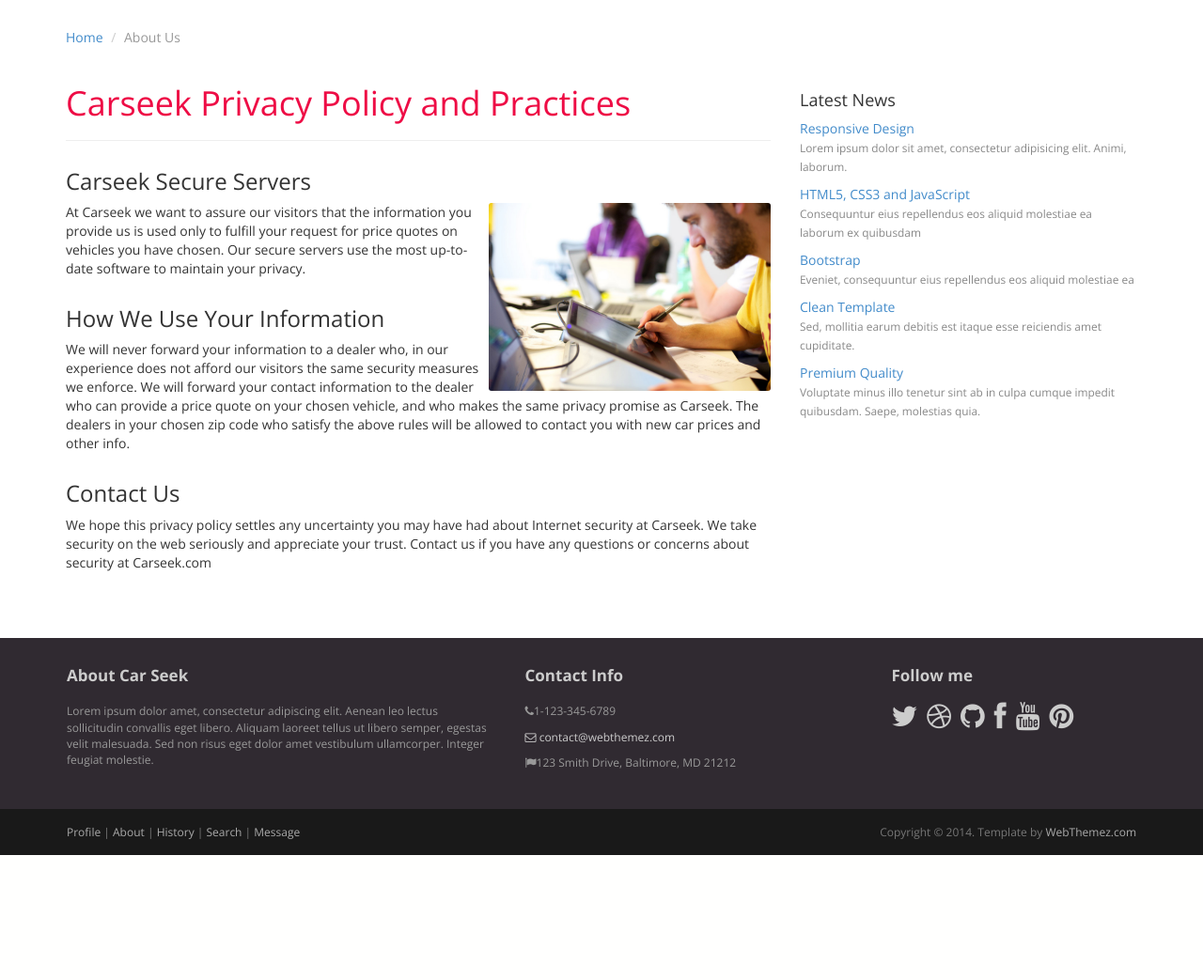
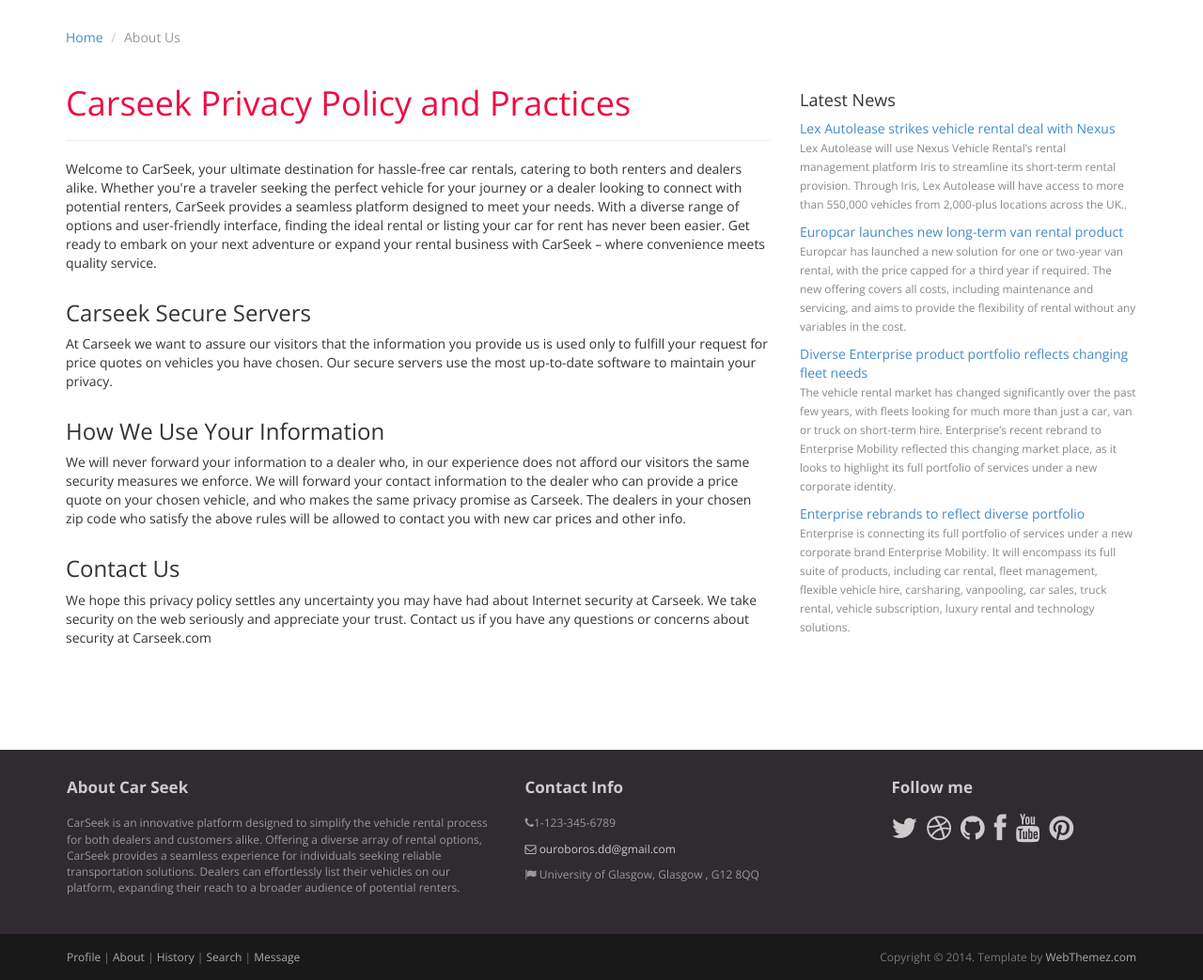
Before and after one commit to Anugrah-T-Sebastian/CarkSeek, a Django app: page /profile/about in a window 1280 px wide. Shown: the part 100-1143 px from the top of the page at 94% size. Before the commit the page ends 1010 px from the top, so only its background shows below. Run offline with Django 4.2, Linux system fonts and the light colour scheme; some libraries are stand-ins or nearby versions.

Commit message:
Bug fixes

```diff
--- a/BaseApp/templates/BaseApp/user_about.html
+++ b/BaseApp/templates/BaseApp/user_about.html
@@ -15,15 +15,18 @@
       <header class="page-header">
         <h1 class="page-title">Carseek Privacy Policy and Practices</h1>
       </header>
+      <p>
+        Welcome to CarSeek, your ultimate destination for hassle-free car
+        rentals, catering to both renters and dealers alike. Whether you're a
+        traveler seeking the perfect vehicle for your journey or a dealer
+        looking to connect with potential renters, CarSeek provides a seamless
+        platform designed to meet your needs. With a diverse range of options
+        and user-friendly interface, finding the ideal rental or listing your
+        car for rent has never been easier. Get ready to embark on your next
+        adventure or expand your rental business with CarSeek – where
+        convenience meets quality service.
+      </p>
       <h3>Carseek Secure Servers</h3>
-      <p>
-        <img
-          src="assets/images/about.jpg"
-          alt=""
-          class="img-rounded pull-right"
-          width="300"
-        />
-      </p>
       <p>
         At Carseek we want to assure our visitors that the information you
         provide us is used only to fulfill your request for price quotes on
@@ -56,35 +59,54 @@
         <h4>Latest News</h4>
         <ul class="list-unstyled list-spaces">
           <li>
-            <a href="">Responsive Design</a><br /><span class="small text-muted"
-              >Lorem ipsum dolor sit amet, consectetur adipisicing elit. Animi,
-              laborum.</span
+            <a
+              href="https://www.fleetnews.co.uk/news/lex-autolease-strikes-vehicle-rental-deal-with-nexus"
+              >Lex Autolease strikes vehicle rental deal with Nexus</a
+            ><br /><span class="small text-muted"
+              >Lex Autolease will use Nexus Vehicle Rental’s rental management
+              platform Iris to streamline its short-term rental provision.
+              Through Iris, Lex Autolease will have access to more than 550,000
+              vehicles from 2,000-plus locations across the UK..</span
             >
           </li>
           <li>
-            <a href="">HTML5, CSS3 and JavaScript</a><br /><span
-              class="small text-muted"
-              >Consequuntur eius repellendus eos aliquid molestiae ea laborum ex
-              quibusdam</span
+            <a
+              href="https://www.fleetnews.co.uk/news/europcar-launches-new-long-term-van-rental-product"
+              >Europcar launches new long-term van rental product</a
+            ><br /><span class="small text-muted"
+              >Europcar has launched a new solution for one or two-year van
+              rental, with the price capped for a third year if required. The
+              new offering covers all costs, including maintenance and
+              servicing, and aims to provide the flexibility of rental without
+              any variables in the cost.
+            </span>
+          </li>
+          <li>
+            <a
+              href="https://www.fleetnews.co.uk/features/enterprise-diverse-portfolio-of-mobility-products-reflects-changing-fleet-needs"
+              >Diverse Enterprise product portfolio reflects changing fleet
+              needs</a
+            ><br /><span class="small text-muted"
+              >The vehicle rental market has changed significantly over the past
+              few years, with fleets looking for much more than just a car, van
+              or truck on short-term hire. Enterprise’s recent rebrand to
+              Enterprise Mobility reflected this changing market place, as it
+              looks to highlight its full portfolio of services under a new
+              corporate identity.</span
             >
           </li>
           <li>
-            <a href="">Bootstrap</a><br /><span class="small text-muted"
-              >Eveniet, consequuntur eius repellendus eos aliquid molestiae
-              ea</span
-            >
-          </li>
-          <li>
-            <a href="">Clean Template</a><br /><span class="small text-muted"
-              >Sed, mollitia earum debitis est itaque esse reiciendis amet
-              cupiditate.</span
-            >
-          </li>
-          <li>
-            <a href="">Premium Quality</a><br /><span class="small text-muted"
-              >Voluptate minus illo tenetur sint ab in culpa cumque impedit
-              quibusdam. Saepe, molestias quia.</span
-            >
+            <a
+              href="https://www.fleetnews.co.uk/news/enterprise-rebrands-to-reflect-diverse-portfolio"
+              >Enterprise rebrands to reflect diverse portfolio</a
+            ><br /><span class="small text-muted"
+              >Enterprise is connecting its full portfolio of services under a
+              new corporate brand Enterprise Mobility. It will encompass its
+              full suite of products, including car rental, fleet management,
+              flexible vehicle hire, carsharing, vanpooling, car sales, truck
+              rental, vehicle subscription, luxury rental and technology
+              solutions.
+            </span>
           </li>
         </ul>
       </div>
--- a/BaseApp/templates/BaseApp/user_damage_report.html
+++ b/BaseApp/templates/BaseApp/user_damage_report.html
@@ -7,7 +7,7 @@
   <ol class="breadcrumb">
     <li><a href="{% url 'home' %}">Home</a></li>
     <li><a href="{% url 'user-profile' %}">Profile</a></li>
-    <li class="active">Contact</li>
+    <li class="active">Report Damage</li>
   </ol>
 
   <div class="row">
--- a/BaseApp/templates/BaseApp/user_profile_layout.html
+++ b/BaseApp/templates/BaseApp/user_profile_layout.html
@@ -63,7 +63,7 @@
 					<div class="col-md-5 panel">
 						<h3 class="panel-title">About Car Seek</h3>
 						<div class="panel-body">
-							<p>Lorem ipsum dolor amet, consectetur adipiscing elit. Aenean leo lectus sollicitudin convallis eget libero. Aliquam laoreet tellus ut libero semper, egestas velit malesuada. Sed non risus eget dolor amet vestibulum ullamcorper. Integer feugiat molestie.</p>
+							<p>CarSeek is an innovative platform designed to simplify the vehicle rental process for both dealers and customers alike. Offering a diverse array of rental options, CarSeek provides a seamless experience for individuals seeking reliable transportation solutions. Dealers can effortlessly list their vehicles on our platform, expanding their reach to a broader audience of potential renters.</p>
 						</div>
 					</div>
 
@@ -72,8 +72,8 @@
 						<div class="panel-body">
 						<ul>
 						  <li><i class="fa fa-phone"></i>1-123-345-6789</li>
-						  <li><a href="#"><i class="fa fa-envelope-o"></i> contact@webthemez.com</a></li>
-						  <li><i class="fa fa-flag"></i>123 Smith Drive, Baltimore, MD 21212</li>
+						  <li><a href="#"><i class="fa fa-envelope-o"></i> ouroboros.dd@gmail.com</a></li>
+						  <li><i class="fa fa-flag"></i> University of Glasgow, Glasgow , G12 8QQ</li>
 						</ul>
 						</div>
 					</div>
--- a/BaseApp/urls.py
+++ b/BaseApp/urls.py
@@ -20,7 +20,7 @@
 
     path('car-details/<str:pk>', views.carDetailsPage, name="car-details"),
     path('car-details-upload', views.uploadCarDetails, name='car-details-upload'),
-    path('generate-pdf/', views.generate_pdf, name='generate_pdf'),
+    path('generate-pdf/<str:pk>', views.generate_pdf, name='generate_pdf'),
 
 
 ]
--- a/BaseApp/views.py
+++ b/BaseApp/views.py
@@ -1,23 +1,21 @@
+from io import BytesIO
 from django.shortcuts import render, redirect
 from django.contrib.auth import authenticate, login, logout
 from django.contrib.auth.decorators import login_required
 from django.urls import reverse
 from django.http import HttpResponse
 from django.db.models import Q
+from django.template.loader import get_template
+
 
 from django.contrib.auth.models import User
-
-from reportlab.pdfgen import canvas
-from reportlab.lib.pagesizes import letter
-from reportlab.lib import colors
-from reportlab.lib.styles import getSampleStyleSheet
-from reportlab.platypus import SimpleDocTemplate, Paragraph
-
-import markdown2
 
 
 from .models import Car, RentalAgreement
 from .forms import CarSeekUserCreationForm, CarDetailsUploadForm, RentalAgreementForm
+
+from unittest import result
+from xhtml2pdf import pisa
 
 
 def layout(request):
@@ -86,15 +84,37 @@
 
 @login_required(login_url='login')
 def userHistory(request):
-    rental_agreements = RentalAgreement.objects.filter(renter=request.user)
+    if request.user.user_type == 'renter':
+        rental_agreements = RentalAgreement.objects.filter(renter=request.user)
+    else:
+        rental_agreements = RentalAgreement.objects.filter(car__posted_by=request.user)
+
     context = {
         'page': 'history',
         'rental_agreements': rental_agreements
     }
     return render(request, 'BaseApp/user_history.html', context)
 
+def html2PDF(template_source, context_dict={}):
+    template = get_template(template_source)
+    html = template.render(context_dict)
+    result = BytesIO()
+    pdf = pisa.pisaDocument(BytesIO(html.encode("cp1252")), result)
+    if not pdf.err:
+        return HttpResponse(result.getvalue(), content_type="application/pdf")
+    return None
+
+def generate_pdf(request, pk):
+    agreement = RentalAgreement.objects.get(id=pk)
+    context = {'agreement': agreement}
+    pdf = html2PDF("contract.html", context)
+    return HttpResponse(pdf, content_type="application/pdf")
+
 @login_required(login_url='login')
 def userContact(request):
+    if request.user.user_type == 'dealer':
+        return redirect('login')
+
     context = {'page':'contact'}
     return render(request, 'BaseApp/user_damage_report.html', context)
 
@@ -182,6 +202,8 @@
 
 @login_required(login_url='login')
 def uploadCarDetails(request):
+    if request.user.user_type == 'renter':
+        return redirect('home')
     if request.method == 'POST':
         form = CarDetailsUploadForm(request.POST, request.FILES)
         if form.is_valid():
@@ -193,38 +215,3 @@
         form = CarDetailsUploadForm()
 
     return render(request, 'car_create.html', {'form': form})
-
-
-def generate_pdf(request):
-    # Replace 'path/to/your/markdown/file.md' with the actual path to your Markdown file
-    markdown_file_path = './ContractTemplate.md'
-
-    with open(markdown_file_path, 'r', encoding='utf-8') as file:
-        markdown_content = file.read()
-
-    # Convert Markdown to HTML
-    html_content = markdown2.markdown(markdown_content)
-
-    # Create a PDF file
-    response = HttpResponse(content_type='application/pdf')
-    response['Content-Disposition'] = 'filename="markdown_to_pdf.pdf"'
-
-    # Create the PDF object
-    pdf_buffer = HttpResponse(content_type='application/pdf')
-    pdf_buffer['Content-Disposition'] = 'filename="markdown_to_pdf.pdf"'
-    doc = SimpleDocTemplate(pdf_buffer, pagesize=letter)
-
-    # Create a style sheet
-    styles = getSampleStyleSheet()
-
-    # Create a Paragraph with the HTML content
-    html_paragraph = Paragraph(html_content, styles["BodyText"])
-
-    # Build the PDF document
-    doc.build([html_paragraph])
-
-    # Get the value of the BytesIO buffer and write it to the response
-    pdf_value = pdf_buffer.getvalue()
-    response.write(pdf_value)
-
-    return response
```
Also changed, not shown: BaseApp/templates/BaseApp/contract.html (added, +101 -0 lines), BaseApp/templates/BaseApp/home.html (+29 -26 lines), BaseApp/templates/BaseApp/user_chatbox.html (+8 -44 lines), BaseApp/templates/BaseApp/user_history.html (+28 -2 lines), BaseApp/templates/BaseApp/user_index.html (+18 -9 lines).
